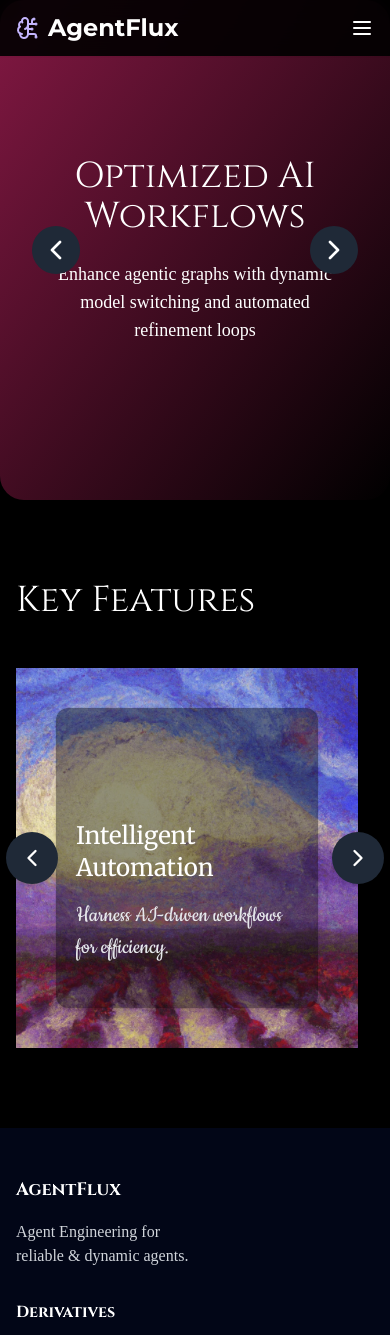
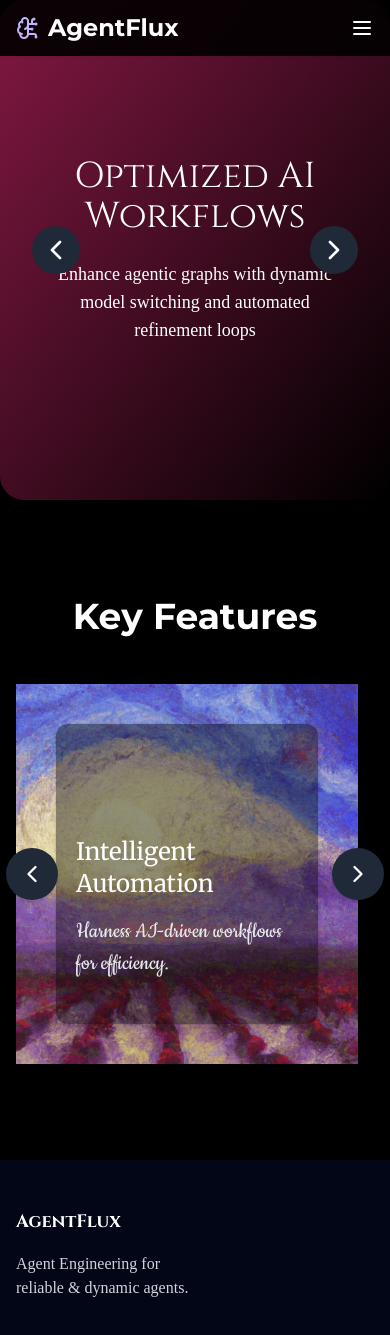
Before and after one commit to ShashankDahake7/AgentFlux, a Next.js app in the folder next-app/: page / in a window 390 px wide. Shown: the top 1335 px of the page. Built offline with nearby package versions, Linux system fonts and the light colour scheme; no server answers; a web font is replaced by a local one.

Commit message:
Change the card transition and make it responsive

```diff
--- a/next-app/components/HomePage.tsx
+++ b/next-app/components/HomePage.tsx
@@ -36,13 +36,15 @@ const featureCards = [
   { title: "Custom Workflows", description: "Create tailored workflows for unique use cases.", gradient: "bg-gradient-to-br from-orange-900 to-red-500", image: "/cardPhotos/image5.webp" },
 ];
 
-const CARDS_TO_SHOW = 4; // Number of cards visible at once
+const CARDS_TO_SHOW = { xl: 4, lg: 3, md: 2, sm: 1 };
 
 export const HomePage: React.FC = () => {
   const [user, setUser] = useState<any>(null);
   const [currentSlide, setCurrentSlide] = useState(0);
   const [visibleCards, setVisibleCards] = useState<typeof featureCards>([]);
   const [currentIndex, setCurrentIndex] = useState(0);
+  const [cardsToShow, setCardsToShow] = useState(CARDS_TO_SHOW.xl);
+  const totalCards = featureCards.length;
 
   useEffect(() => {
     const unsubscribe = onAuthStateChanged(auth, (currentUser) => {
@@ -66,7 +68,7 @@ export const HomePage: React.FC = () => {
 
   const updateVisibleCards = (startIndex: number) => {
     let cards = [];
-    for (let i = 0; i < CARDS_TO_SHOW; i++) {
+    for (let i = 0; i < cardsToShow; i++) {
       const index = (startIndex + i) % featureCards.length;
       cards.push(featureCards[index]);
     }
@@ -81,16 +83,34 @@ export const HomePage: React.FC = () => {
     setCurrentSlide((prev) => (prev - 1 + slides.length) % slides.length);
   };
 
+  useEffect(() => {
+    const updateCardsToShow = () => {
+      if (window.innerWidth >= 1280) setCardsToShow(CARDS_TO_SHOW.xl);
+      else if (window.innerWidth >= 1024) setCardsToShow(CARDS_TO_SHOW.lg);
+      else if (window.innerWidth >= 768) setCardsToShow(CARDS_TO_SHOW.md);
+      else setCardsToShow(CARDS_TO_SHOW.sm);
+    };
+    updateCardsToShow();
+    window.addEventListener("resize", updateCardsToShow);
+    return () => window.removeEventListener("resize", updateCardsToShow);
+  }, []);
+
+  const slideWidth = (100 / cardsToShow) + 0.4;
   const nextFeature = () => {
-    const nextIndex = (currentIndex + 1) % featureCards.length;
-    setCurrentIndex(nextIndex);
-    updateVisibleCards(nextIndex);
+    setCurrentIndex((prev) => (prev + 1) % totalCards);
+    if ((currentIndex == 2) && (cardsToShow == 4)) {
+      setCurrentIndex(0);
+    }
+    else if ((currentIndex == 3) && (cardsToShow == 3)) {
+      setCurrentIndex(0);
+    }
+    else if ((currentIndex == 4) && (cardsToShow == 2)) {
+      setCurrentIndex(0);
+    }
   };
 
   const prevFeature = () => {
-    const prevIndex = (currentIndex - 1 + featureCards.length) % featureCards.length;
-    setCurrentIndex(prevIndex);
-    updateVisibleCards(prevIndex);
+    setCurrentIndex((prev) => (prev - 1 + totalCards) % totalCards);
   };
 
   const homeRef = useRef<HTMLDivElement | null>(null);
@@ -135,26 +155,25 @@ export const HomePage: React.FC = () => {
       </section>
 
       {/* Key Features Section */}
-      <section ref={featureRef} className="container mx-auto px-4 py-20">
-        <h2 className="text-4xl font-cinzel text-left mb-12">Key Features</h2>
-        <div className="relative">
-          <div className="overflow-hidden">
-            <motion.div
-              className="flex gap-6"
-              animate={{ x: 0 }}
-              transition={{ duration: 0.5 }}
+      <section className="container mx-auto px-4 py-24">
+        <h2 className="text-4xl font-bold text-center mb-12">Key Features</h2>
+        <div className="relative w-full">
+          <div className="overflow-hidden w-full">
+            <div
+              className="flex flex-nowrap transition-transform duration-500 ease-in-out gap-6"
+              style={{ transform: `translateX(-${currentIndex * slideWidth}%)` }}
             >
-              {visibleCards.map((card, index) => (
-                <div key={`${card.title}-${index}`} className="xl:min-w-[calc((100%/4)-1rem)] lg:min-w-[calc((100%/3)-1rem)] md:min-w-[calc((100%/2)-1rem)] min-w-[calc((100%)-1rem)] ">
-                  <FeatureCard
-                    title={card.title}
-                    description={card.description}
-                    gradient={card.gradient}
-                    image={card.image}
-                  />
+
+              {[...featureCards, ...featureCards.slice(0, cardsToShow)].map((card, index) => (
+                <div
+                  key={index}
+                  className="xl:min-w-[calc((100%/4)-1rem)] lg:min-w-[calc((100%/3)-1rem)] md:min-w-[calc((100%/2)-1rem)] min-w-[calc((100%)-1rem)] "
+                  style={{ width: `${slideWidth}%` }}
+                >
+                  <FeatureCard title={card.title} description={card.description} gradient={card.gradient} image={card.image} />
                 </div>
               ))}
-            </motion.div>
+            </div>
           </div>
 
           <button
```
